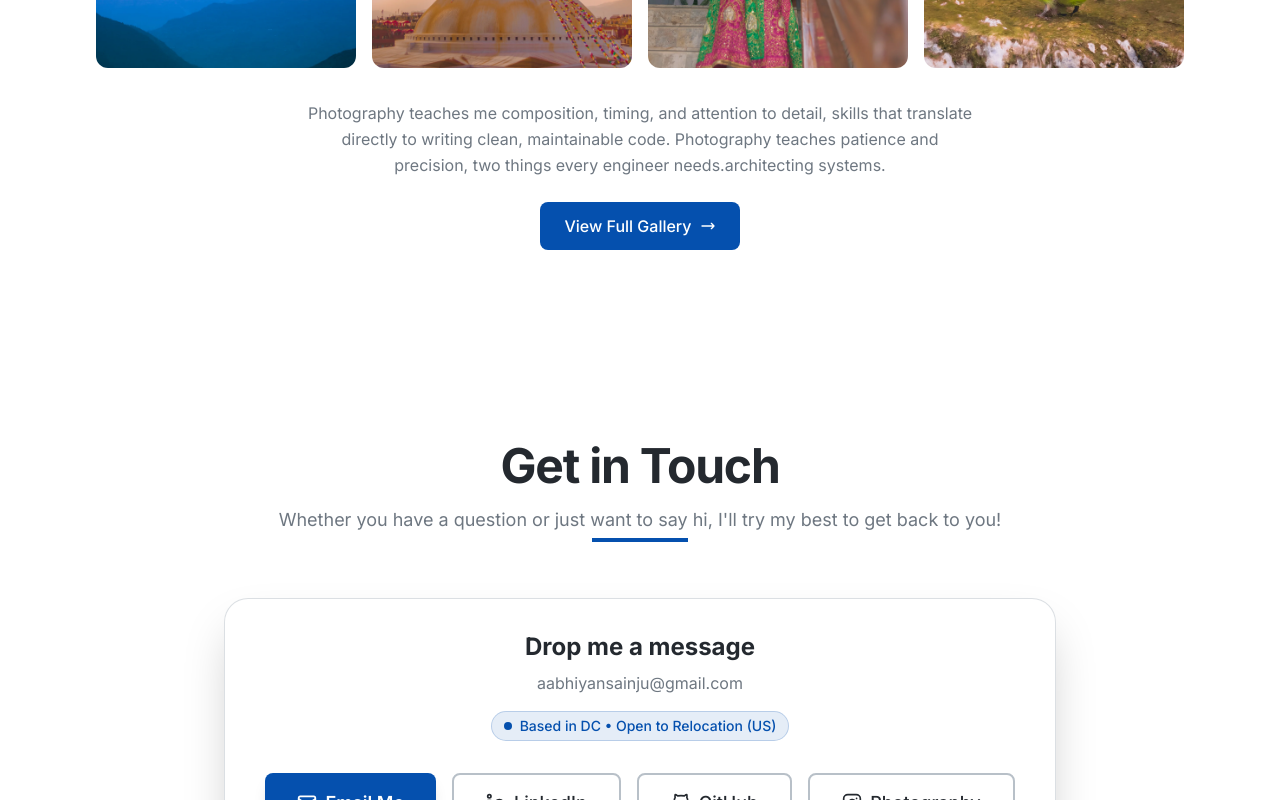
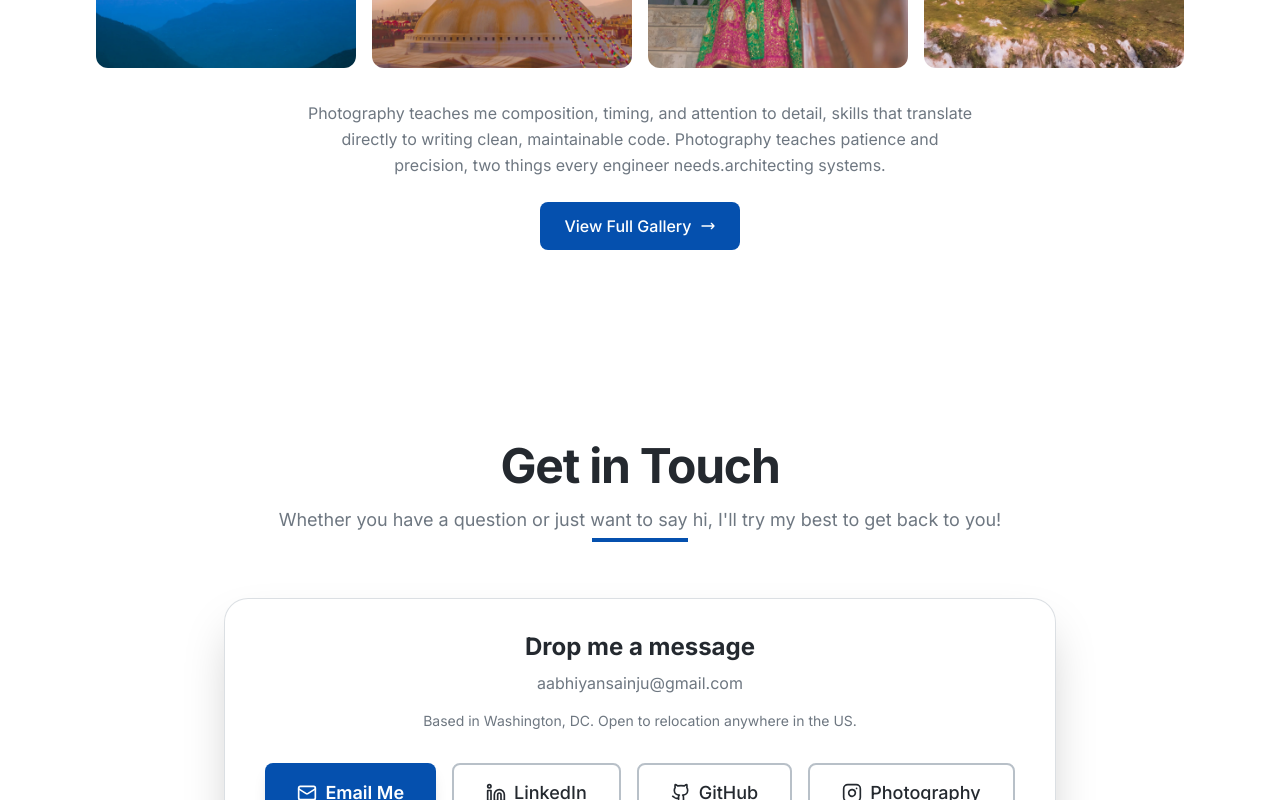
Before and after one commit to aabhiyann/portfolio-abhiyan, a React (Vite) app: page /about in a window 1280 px wide. Shown: the part 4207-5007 px from the top of the page. Built offline with nearby package versions, Linux system fonts and the light colour scheme.

Commit message:
style(hero): remove intro pill and location pill, use plain text

```diff
--- a/src/components/ContactSection.tsx
+++ b/src/components/ContactSection.tsx
@@ -30,12 +30,9 @@ const ContactSection: React.FC = () => {
               Drop me a message
             </h3>
             <p className="text-text-muted mb-4">aabhiyansainju@gmail.com</p>
-            <div className="mb-8 inline-flex items-center gap-2 px-3 py-1 rounded-full bg-accent-primary/10 border border-accent-primary/20 text-accent-primary text-sm font-medium">
-              <span className="relative flex h-2 w-2">
-                <span className="relative inline-flex rounded-full h-2 w-2 bg-accent-primary"></span>
-              </span>
-              Based in DC • Open to Relocation (US)
-            </div>
+            <p className="text-text-muted text-sm mb-8">
+              Based in Washington, DC. Open to relocation anywhere in the US.
+            </p>
 
             <div className="flex flex-col md:flex-row flex-wrap justify-center gap-4">
               <Button
--- a/src/pages/Home.tsx
+++ b/src/pages/Home.tsx
@@ -47,16 +47,6 @@ function Home() {
                 animate={{ opacity: 1, y: 0 }}
                 transition={{ duration: motionTokens.duration.normal / 1000 }}
               >
-                <div className="inline-flex items-center gap-2 px-3 py-1 rounded-full bg-accent-primary/10 border border-accent-primary/20 text-accent-primary text-sm font-medium font-mono mb-6 backdrop-blur-sm">
-                  <span className="relative flex h-2 w-2">
-                    <span className="animate-ping absolute inline-flex h-full w-full rounded-full bg-accent-primary opacity-75"></span>
-                    <span className="relative inline-flex rounded-full h-2 w-2 bg-accent-primary"></span>
-                  </span>
-                  <span className="flex gap-2 items-center">
-                    Hi, I'm Abhiyan Sainju
-                  </span>
-                </div>
-
                 <h1 className="text-5xl md:text-6xl lg:text-7xl font-bold tracking-tight mb-6 font-heading text-text-primary leading-[1.2]">
                   Software Engineer & <br />
                   <span className="text-accent-primary">AI/ML Specialist</span>
```
